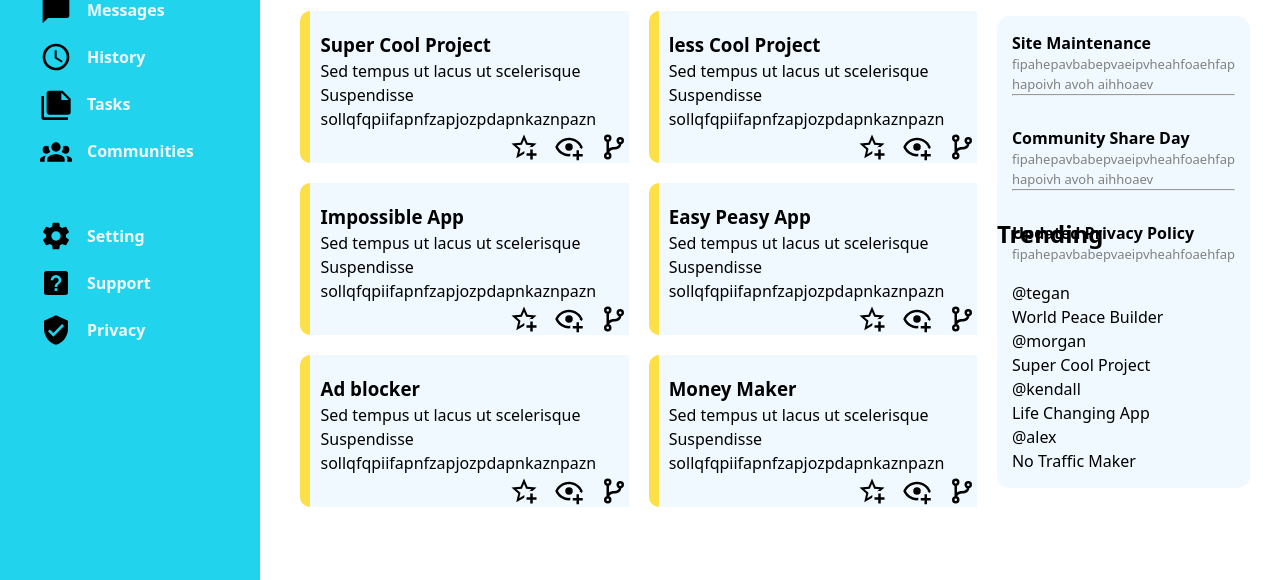
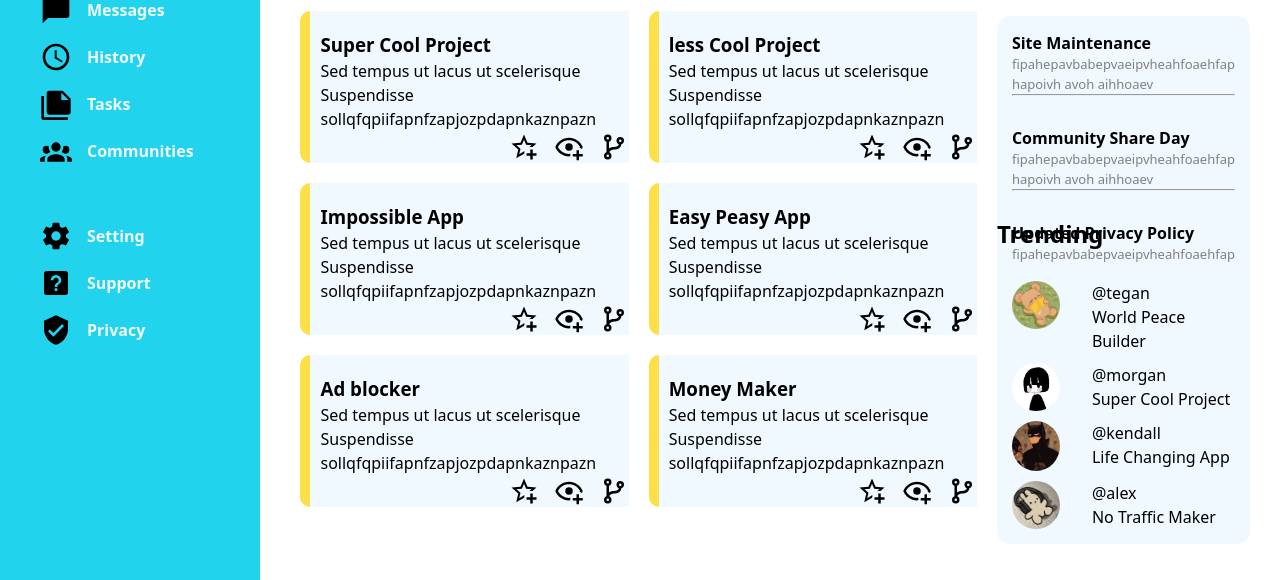
Before and after one commit to xhjayoub/Admin-Dashboard, a plain HTML site: page index.html in a window 1280 px wide. Shown: the part 220-800 px from the top of the page. Drawn offline with Linux system fonts and the light colour scheme.

Commit message:
Fix and style trending layout

```diff
--- a/index.html
+++ b/index.html
@@ -223,20 +223,32 @@
           </div>
           <div class="trending-container">
             <div class="trend">
-              <p>@tegan</p>
-              <p>World Peace Builder</p>
+              <div class="pfp">
+                <img src="rsc/img/pfp1.jpg" alt="">
+              </div>
+              <p class="username">@tegan<br>
+              World Peace Builder</p>
             </div>
             <div class="trend">
-              <p>@morgan</p>
-              <p>Super Cool Project</p>
+              <div class="pfp">
+                <img src="rsc/img/pfp2.jpg" alt="">
+              </div>
+              <p class="username">@morgan<br>
+              Super Cool Project</p>
             </div>
             <div class="trend">
-              <p>@kendall</p>
-              <p>Life Changing App</p>
+              <div class="pfp">
+                <img src="rsc/img/pfp3.jpeg" alt="">
+              </div>
+              <p class="username">@kendall<br>
+              Life Changing App</p>
             </div>
             <div class="trend">
-              <p>@alex</p>
-              <p>No Traffic Maker</p>
+              <div class="pfp">
+                <img src="rsc/img/pfp4.jpeg" alt="">
+              </div>
+              <p class="username">@alex
+              <br>No Traffic Maker</p>
             </div>
           </div>
         </div>
--- a/style.css
+++ b/style.css
@@ -265,6 +265,24 @@ li p ,
   background-color: var(--secondary-color);
   margin-right: 30px;
   border-radius: 5%;
+  display: grid;
+  gap: 10px;
+}
+.trend {
+  display: grid;
+  grid-template-columns: 40px 1fr;
+  gap: 40px;
+}
+.trend .pfp {
+  grid-row: 1 / -1;
+}
+.trend .pfp img {
+  border-radius: 50%;
+  height: auto;
+  width: 100%;
+}
+.username {
+  grid-column: 2;
 }
 .announcements,
 .trending {
```
Also changed, not shown: rsc/img/pfp1.jpg (added), rsc/img/pfp2.jpg (added), rsc/img/pfp3.jpeg (added), rsc/img/pfp4.jpeg (added).
